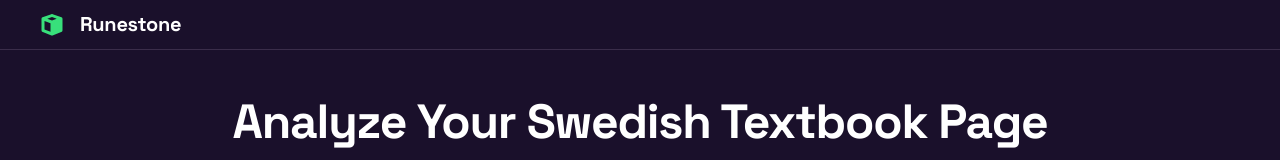
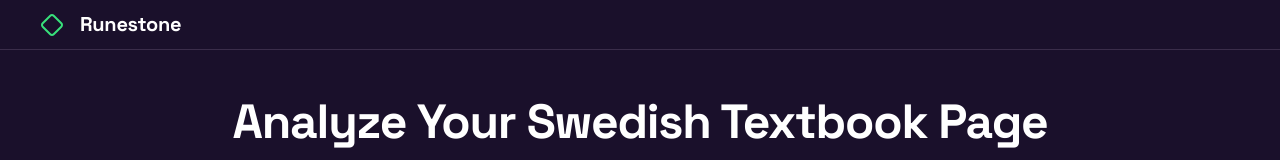
Before and after one commit to 40min/runestone, a React (Vite) app in the folder frontend/: page / in a window 1280 px wide. Shown: the top 160 px of the page. Built offline with nearby package versions, Linux system fonts and the light colour scheme.

Commit message:
feat: add lucide-react dependency and replace SVG icon in Header component

```diff
--- a/frontend/package.json
+++ b/frontend/package.json
@@ -14,6 +14,7 @@
   },
   "dependencies": {
     "@tailwindcss/postcss": "^4.1.13",
+    "lucide-react": "^0.542.0",
     "react": "^19.1.1",
     "react-dom": "^19.1.1"
   },
--- a/frontend/src/components/Header.tsx
+++ b/frontend/src/components/Header.tsx
@@ -1,13 +1,11 @@
 import React from 'react';
+import { Diamond } from 'lucide-react';
 
 const Header: React.FC = () => {
   return (
     <header className="flex items-center justify-between whitespace-nowrap border-b border-solid border-b-[#3a2d4a] px-10 py-3">
       <div className="flex items-center gap-4 text-white">
-        <svg className="size-6 text-[var(--primary-color)]" fill="none" viewBox="0 0 48 48" xmlns="http://www.w3.org/2000/svg">
-          <path clipRule="evenodd" d="M24 18.4228L42 11.475V34.3663C42 34.7796 41.7457 35.1504 41.3601 35.2992L24 42V18.4228Z" fill="currentColor" fillRule="evenodd"></path>
-          <path clipRule="evenodd" d="M24 8.18819L33.4123 11.574L24 15.2071L14.5877 11.574L24 8.18819ZM9 15.8487L21 20.4805V37.6263L9 32.9945V15.8487ZM27 37.6263V20.4805L39 15.8487V32.9945L27 37.6263ZM25.354 2.29885C24.4788 1.98402 23.5212 1.98402 22.646 2.29885L4.98454 8.65208C3.7939 9.08038 3 10.2097 3 11.475V34.3663C3 36.0196 4.01719 37.5026 5.55962 38.098L22.9197 44.7987C23.6149 45.0671 24.3851 45.0671 25.0803 44.7987L42.4404 38.098C43.9828 37.5026 45 36.0196 45 34.3663V11.475C45 10.2097 44.2061 9.08038 43.0155 8.65208L25.354 2.29885Z" fill="currentColor" fillRule="evenodd"></path>
-        </svg>
+        <Diamond className="size-6 text-[var(--primary-color)]" />
         <h1 className="text-white text-xl font-bold leading-tight tracking-[-0.015em]">Runestone</h1>
       </div>
       <div className="flex flex-1 justify-end gap-4 items-center">
```
Also changed, not shown: 1 other file (tests, documents, lock files or other folders).
